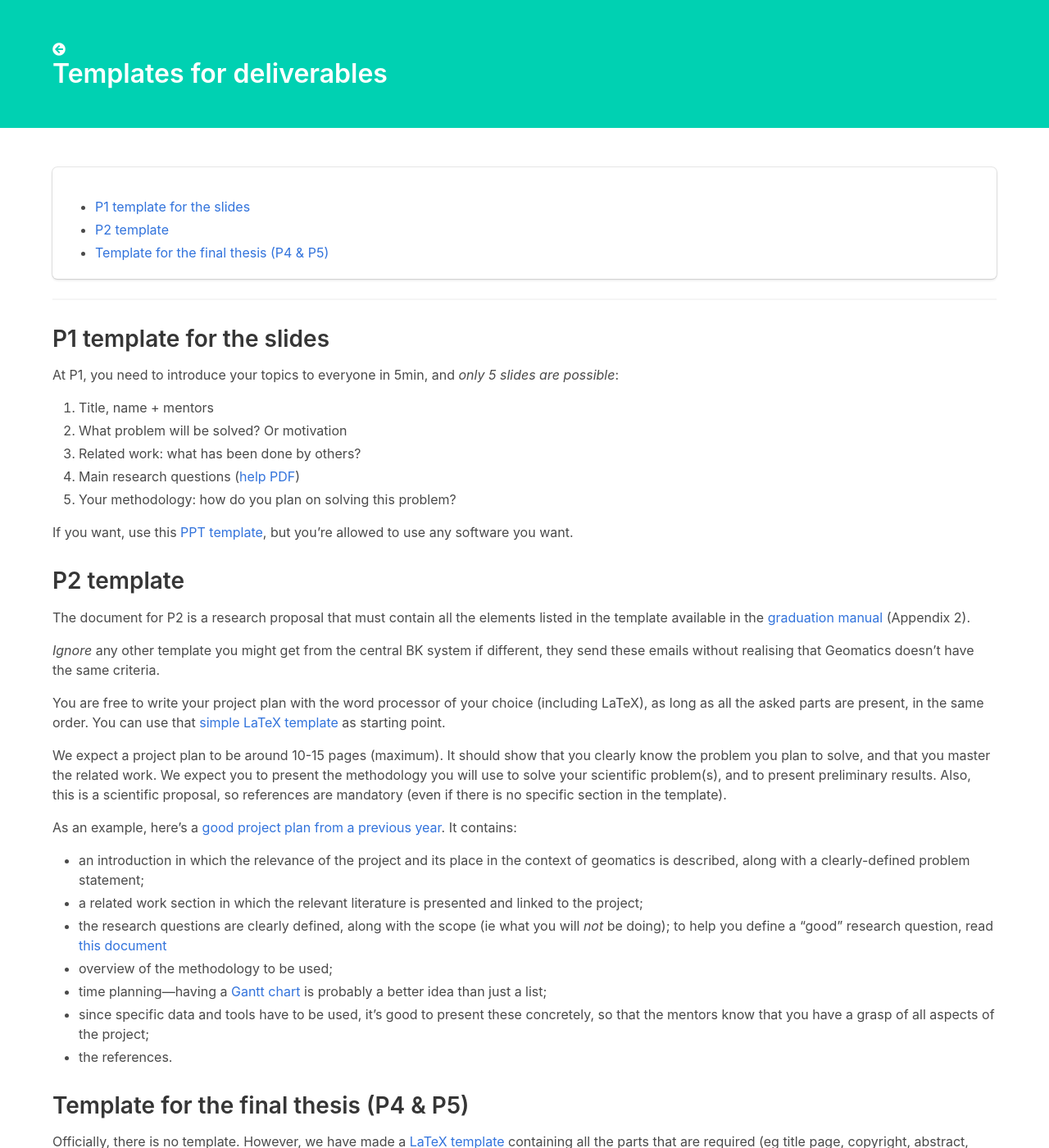
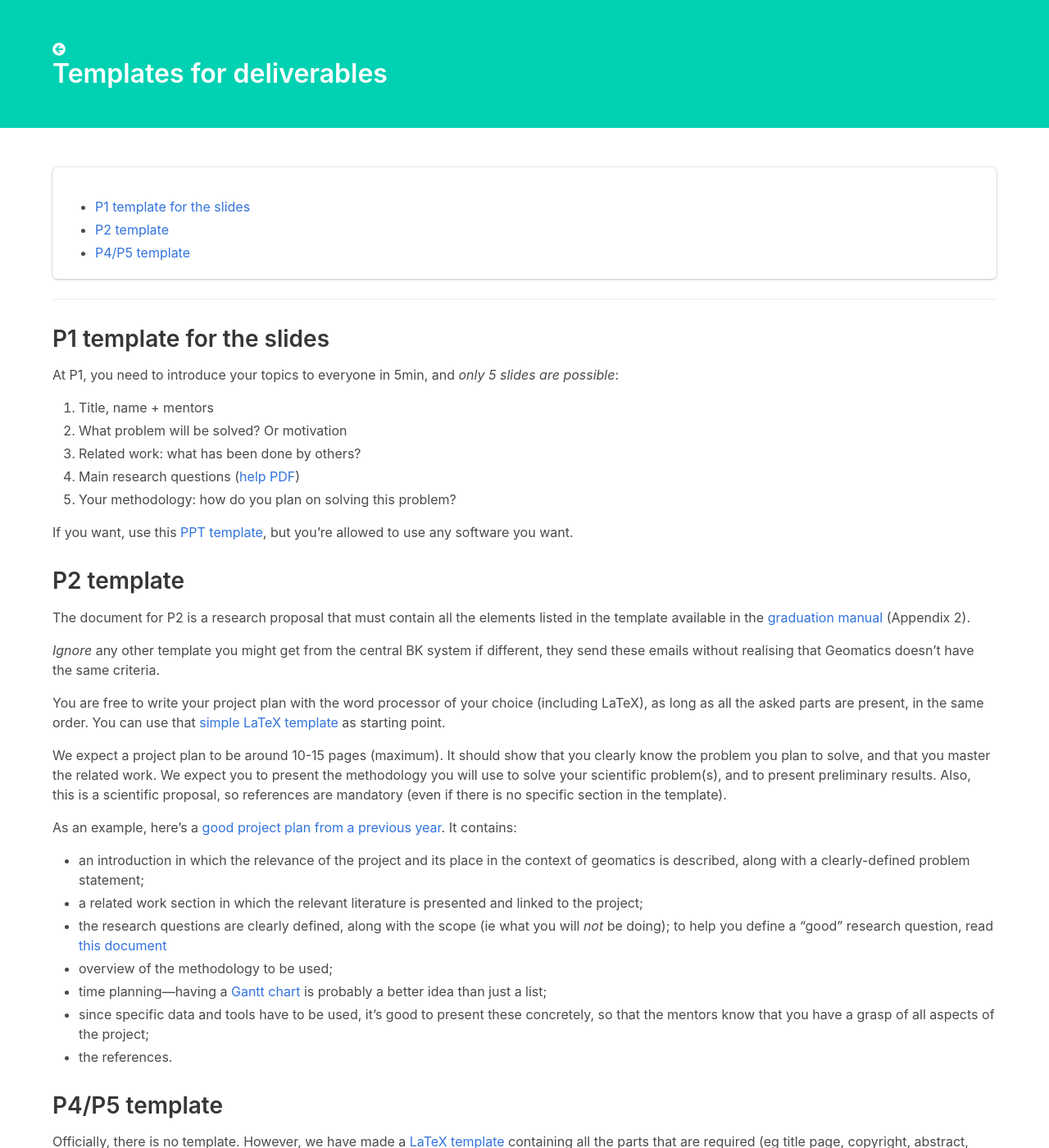
Before and after one commit to tudelft3d/geo2020, a Jekyll site: the page built from templates/index.md, in a window 1280 px wide and 1400 px high. Shown: the whole window at 82% size. Built offline with Jekyll 4.4.1, drawn with Linux system fonts in a browser that asks for light colours; nearby versions of some CDN libraries.

Commit message:
Fix a typo for Clara

```diff
--- a/templates/index.md
+++ b/templates/index.md
@@ -59,7 +59,7 @@ It contains:
 
 <section id="p4p5">
 </section>
-## Template for the final thesis (P4 & P5)
+## P4/P5 template
 
 Officially, there is no template.
 However, we have made a [LaTeX template](https://github.com/tudelft3d/msc_geomatics_thesis_template) containing all the parts that are required (eg title page, copyright, abstract, acknowledgements, table of contents, list of figures, appendices, etc.) and is structured in such a way that most/all supervisors expect.
```
